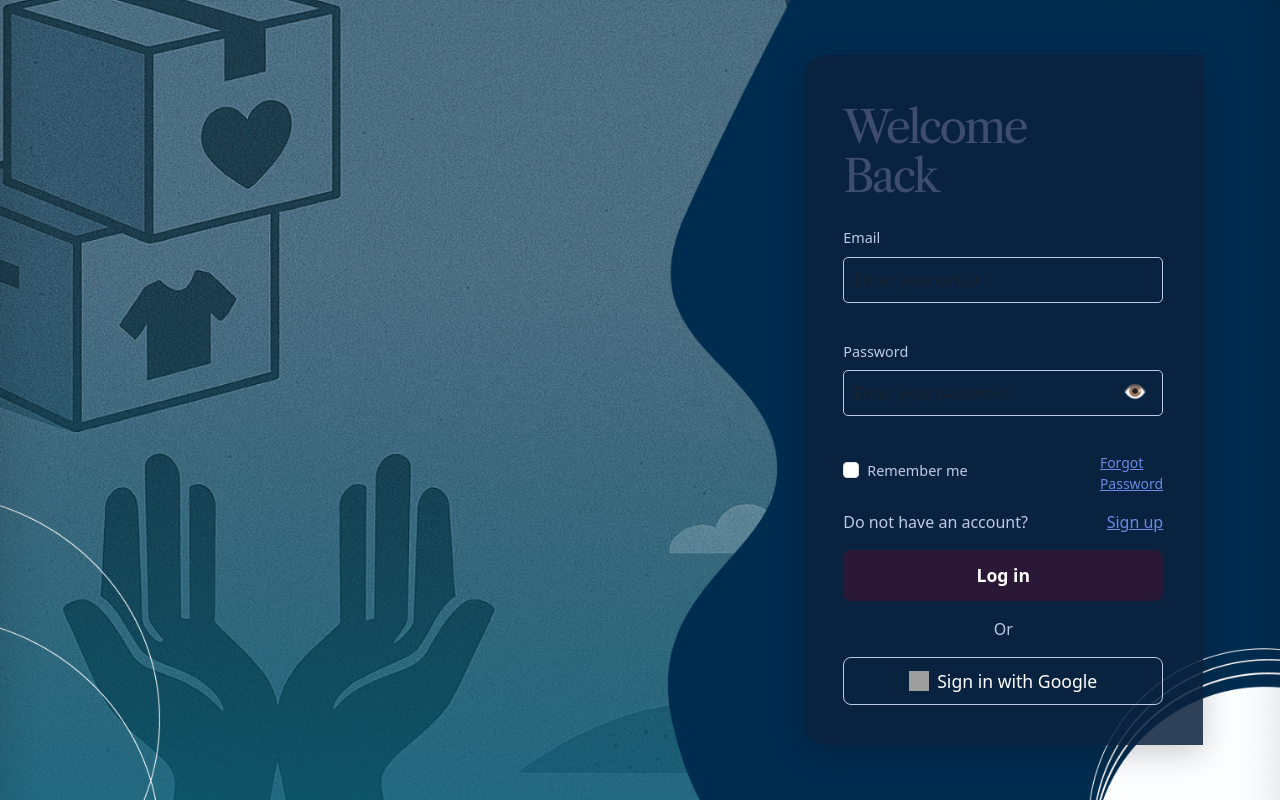
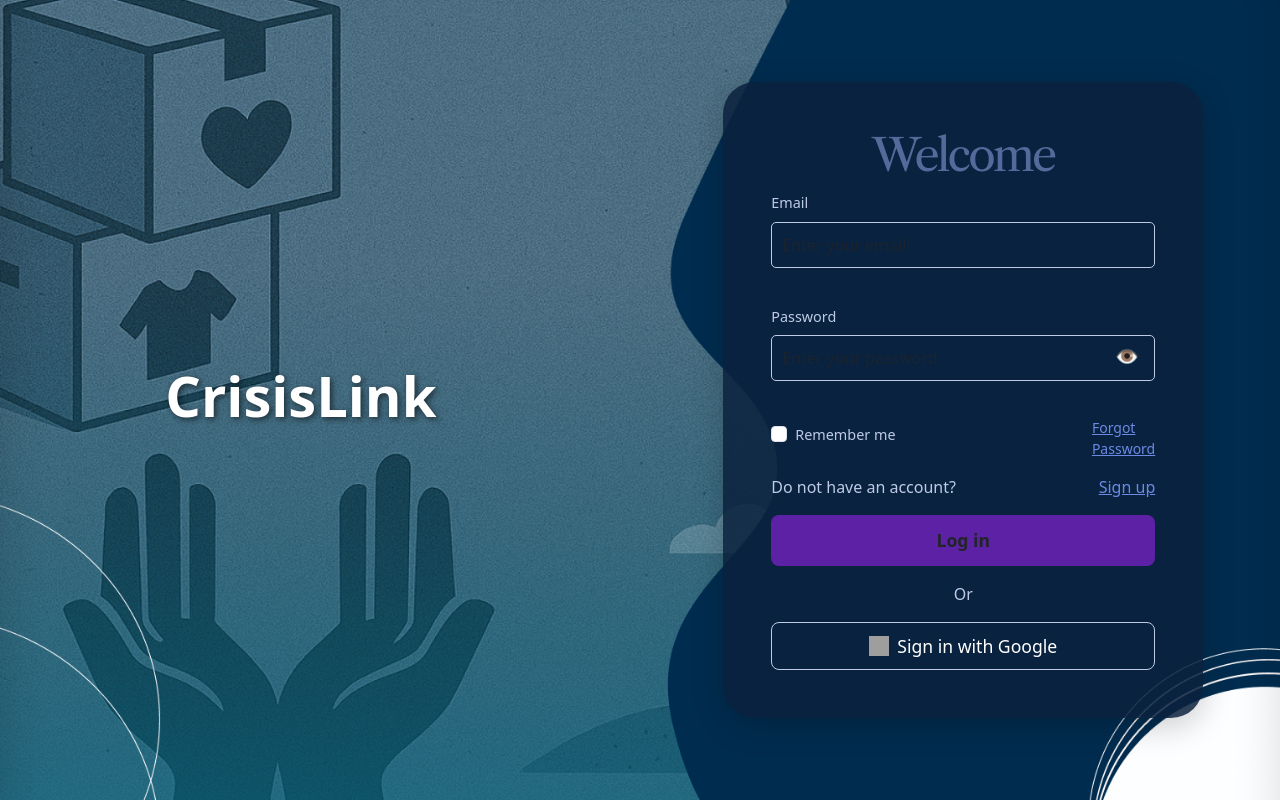
Before and after one commit to Shilpa1805/CrisisLink, a React (Vite) app in the folder crisislink-app/: page /signup in a window 1280 px wide. Built offline with nearby package versions, Linux system fonts and the light colour scheme; grey boxes are pictures that could not be loaded.

Commit message:
Changed heading style

```diff
--- a/crisislink-app/src/components/CrisisSignup.css
+++ b/crisislink-app/src/components/CrisisSignup.css
@@ -1,11 +1,28 @@
 .signup-bg {
   min-height: 100vh;
   width: 100vw;
-  background: url('../assets/bg2.png') no-repeat center center; /* Replace with your image */
+  display: flex;
+  background: url('../assets/bg2.png') no-repeat center center;
   background-size: cover;
+  position: relative;
+}
+
+.signup-left {
+  flex: 1;
   display: flex;
-  align-items: stretch;
-  position: relative;
+  justify-content: center;
+  align-items: center;
+}
+
+.crisis-logo {
+  font-size: 3.5rem;
+  font-weight: 600;
+  color: white;
+  text-shadow: 2px 2px 6px rgba(0, 0, 0, 0.6);
+}
+
+.crisis-logo .light {
+  font-weight: 300;
 }
 
 .signup-form-container {
@@ -18,19 +35,16 @@
 
 .form-box {
   background: rgba(10, 32, 60, 0.85);
-  border-radius: 24px 0 0 24px;
-  padding: 48px 40px 40px 40px;
-  min-width: 400px;
-  max-width: 440px;
+  border-radius: 2rem;
+  padding: 3rem;
+  width: 30rem;
   box-shadow: 0 8px 32px rgba(0,0,0,0.2);
 }
 
 .welcome-title {
-  color: #3d4c6f;
+  color: #556a9a;
   font-size: 2.8rem;
   font-weight: 600;
-  margin-bottom: 2rem;
-  line-height: 1.1;
 }
 
 .label-light {
@@ -65,8 +79,7 @@
 }
 
 .btn-login {
-  background: #2a1836;
-  color: #fff;
+  background: #5c21a4;
   border: none;
   font-weight: 600;
   font-size: 1.1rem;
@@ -76,7 +89,7 @@
 }
 
 .btn-login:hover {
-  background: #3d1e4f;
+  background: #684198;
 }
 
 .btn-google {
--- a/crisislink-app/src/components/CrisisSignup.jsx
+++ b/crisislink-app/src/components/CrisisSignup.jsx
@@ -10,9 +10,17 @@ const CrisisSignup = () => {
 
   return (
     <div className="signup-bg">
+      {/* Left side logo */}
+      <div className="signup-left">
+        <h1 className="crisis-logo">
+          CrisisLink
+        </h1>
+      </div>
+
+      {/* Right side form */}
       <div className="signup-form-container">
         <div className="form-box">
-          <h2 className="mb-4 welcome-title">Welcome<br />Back</h2>
+          <h2 className="welcome-title d-flex justify-content-center align-items-center">Welcome</h2>
           <form>
             <div className="mb-3">
               <label htmlFor="email" className="form-label label-light">Email</label>
```
